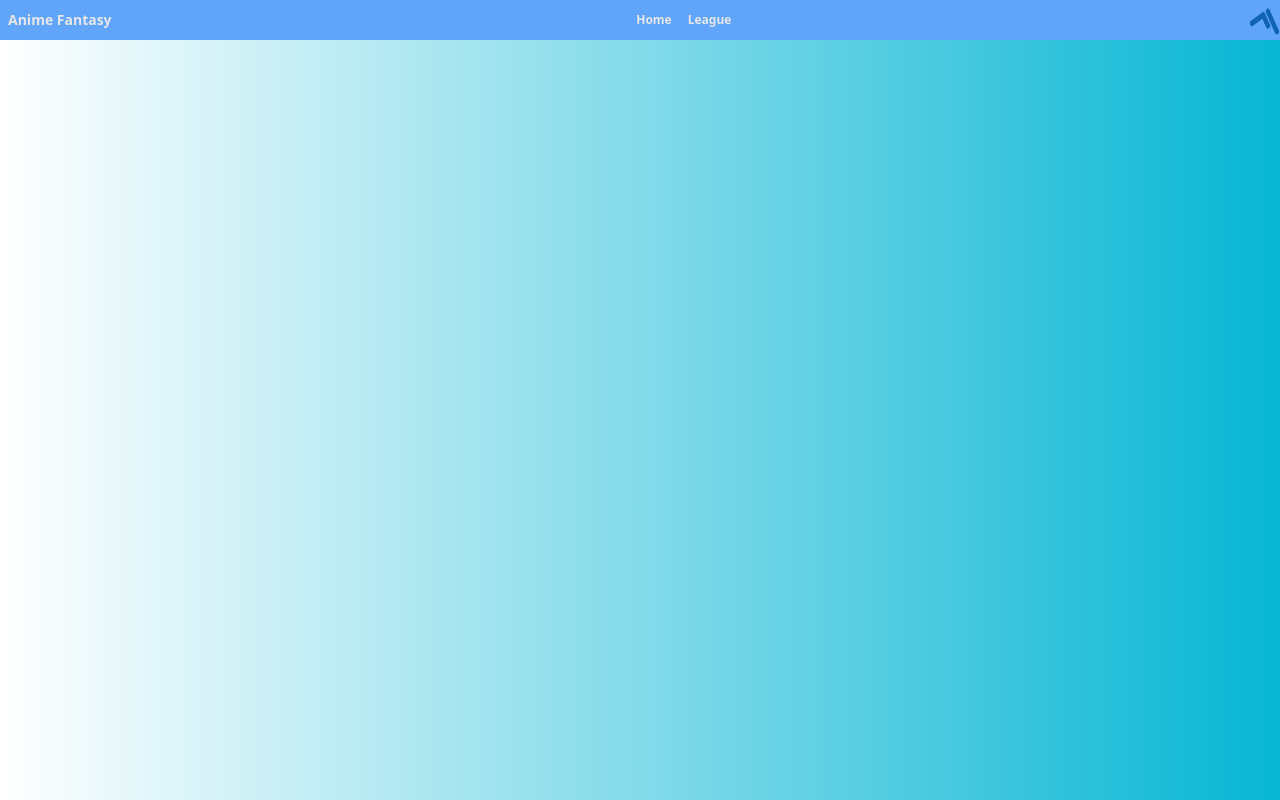
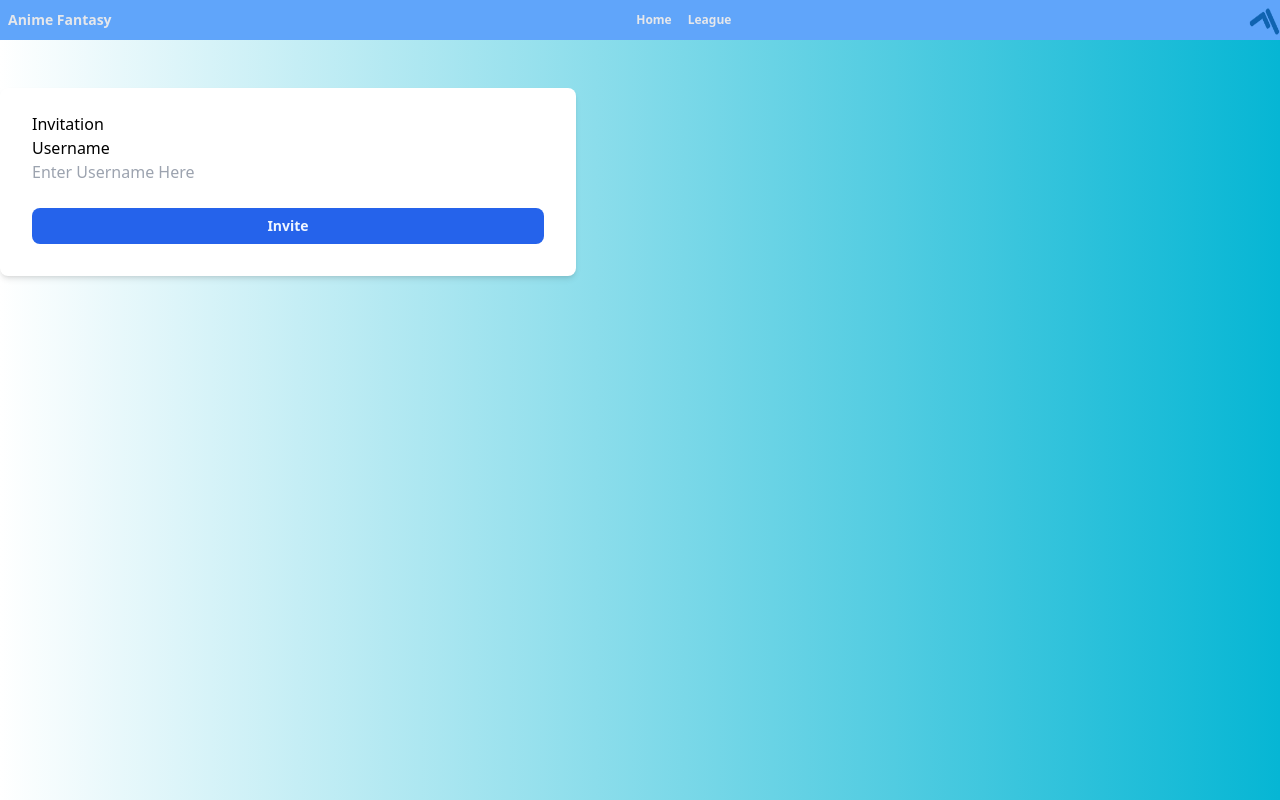
Before and after one commit to MikeLens32/phase-4-project-anime-fantasy, a React (Create React App) app in the folder anime-fantasy-client/: page /anime-league/1/invitation in a window 1280 px wide. Built offline with nearby package versions, Linux system fonts and the light colour scheme; no server answers.

Commit message:
Issue with the update and just noticed issue with league that pop up per person on the login

```diff
--- a/anime-fantasy-client/src/components/App.js
+++ b/anime-fantasy-client/src/components/App.js
@@ -7,6 +7,7 @@ import LeagueSignInForm from './LeagueSignInForm';
 import ALHomePage from './ALHomePage';
 import CreateLeague from './CreateLeague';
 import AnimeLeague from './AnimeLeague';
+import Invitation from './Invitation';
 
 function App() {
 
@@ -25,6 +26,7 @@ function App() {
         <Route path="/anime-fantasy" element={<ALHomePage />} />
         <Route path="/create-league" element={<CreateLeague />} />
         <Route path="/anime-league/:id" element={<AnimeLeague />} />
+        <Route path="/anime-league/:id/invitation" element={<Invitation />} />
         </Routes>
     </div>
   );
--- a/anime-fantasy-client/src/components/Invitation.js
+++ b/anime-fantasy-client/src/components/Invitation.js
@@ -1,18 +1,19 @@
 import React, { useState } from 'react'
-import { useNavigate } from 'react-router-dom'
+import { useNavigate, useParams } from 'react-router-dom'
 
 const Invitation = () => {
 
     const [invite, setInvite] = useState({
-        name: '',
+        username: '',
         invite_accepted: true
     })
+    const { id } = useParams()
     const history = useNavigate()
 
     function handleChange(e) {
         setInvite({
             ...invite,
-            [e.target.name]:e.targer.value
+            [e.target.name]:e.target.value
         })
     }
 
@@ -20,7 +21,8 @@ const Invitation = () => {
         e.preventDefault()
 
         const inviteForm = {
-            name: invite.name,
+            league_id: {id},
+            username: invite.username,
             invite_accepted: invite.invite_accepted
         }
 
@@ -37,11 +39,12 @@ const Invitation = () => {
 
     return (
         <div>
-            <form className='' onSubmit={handleSumbit}>
+            <form className='grid grid-rows-3 shadow-md bg-white rounded-lg box-border hover:bg-opacity-50 duration-500 h-300 max-w-xl p-4 px-8 pt-6 pb-8 my-12' onSubmit={handleSumbit}>
                 <h2>Invitation</h2>
                 <label>Username</label>
-                <input type='text' name='name' value={handleChange} placeholder='Username'/>
-                <input type='submit' value='Invite'/>
+                <input required type='text' name='username' value={invite.username} onChange={handleChange} placeholder='Enter Username Here'/>
+                <br/>
+                <input className='bg-blue-600 rounded-lg box-border hover:bg-blue-200 hover:text-blue-600 text-blue-50 text-sm font-bold px-2 py-2' type='submit' value='Invite'/>
             </form>
         </div>
     )
--- a/anime-fantasy-client/src/components/LeagueCard.js
+++ b/anime-fantasy-client/src/components/LeagueCard.js
@@ -11,7 +11,7 @@ const LeagueCard = ({ leagues }) => {
     const history = useNavigate()
 
     function handleDelete(leagueId) {
-        fetch(`/league/${leagueId}`, {method: 'DELETE',})
+        fetch(`/leagues/${leagueId}`, {method: 'DELETE',})
         .then(r => r.json())
         .then(deletedLeague => setLeagueCard(leagueCard.filter(lc => lc.id !== deletedLeague.id)))
     }
@@ -21,15 +21,19 @@ const LeagueCard = ({ leagues }) => {
     const leagueMapped = () => {
         return leagues.map((league) => (
             <>
-                <div className=' shadow-md bg-white rounded-lg box-border hover:bg-blue-400 hover:-translate-y-3 duration-500 h-300 w-96 p-4 px-8 pt-6 pb-8 my-12' onClick={() => history(`/anime-league/${league.id}`)}>
-                    <div className='hover:text-blue-50'>
-                        <h1 key={league.id} className='hover:text-blue-50 text-blue-600 text-xs font-bold px-2 py-2'>{league.name}</h1>
+                <div className=' shadow-md bg-white rounded-lg box-border hover:bg-opacity-50 hover:-translate-y-3 duration-500 h-300 max-w-xl p-4 px-8 pt-6 pb-8 my-12' >
+                    <div className='grid gird-rows-3'>
+                        <h1 key={league.id} className='text-blue-600 text-lg font-bold px-2 py-2'>{league.name}</h1>
                         <h3 className='text-blue-600 text-xs font-bold px-2 py-2'>
-                            Members: {league.invitations.map((i) => {return `${i.member.username}\r\n`;})}
+                            Members: {league.invitations.map((i) => {return `  ${i.member.username}  `;})}
                         </h3>
-                        { user.id === league.creator_id ? <input className='bg-blue-600 rounded-lg box-border hover:bg-blue-400 hover:text-blue-600 text-blue-50 text-xs font-bold px-2 py-2' onClick={() => handleDelete(league.id)} type='submit' value='Delete'/> : ''}
                         <br/>
-                        { user.id === league.creator_id ? 'EDIT' : ''}
+                        <div className='flex flex-row gap-1'>
+                        { user.id === league.creator_id ? <input className='bg-blue-600 rounded-lg box-border hover:bg-blue-200 hover:text-blue-600 text-blue-50 text-sm font-bold px-2 py-2' onClick={() => handleDelete(league.id)} type='submit' value='DELETE'/> : null}
+                        { user.id === league.creator_id ? <input className='bg-blue-600 rounded-lg box-border hover:bg-blue-200 hover:text-blue-600 text-blue-50 text-sm font-bold px-2 py-2 text-center'  type='sumbit' value='EDIT'/> : null}
+                        { user.id === league.creator_id ? <input className='bg-blue-600 rounded-lg box-border hover:bg-blue-200 hover:text-blue-600 text-blue-50 text-sm font-bold px-2 py-2 text-center' onClick={() => history(`/anime-league/${league.id}/invitation`)}  type='sumbit' value='INVITE'/> : null}
+                        <input className='bg-blue-600 rounded-lg box-border hover:bg-blue-200 hover:text-blue-600 text-blue-50 text-sm font-bold px-2 py-2' type='submit' value='GO PLAY' onClick={() => history(`/anime-league/${league.id}`)}/>
+                        </div>
                     </div>
                 </div>
             </>
```
